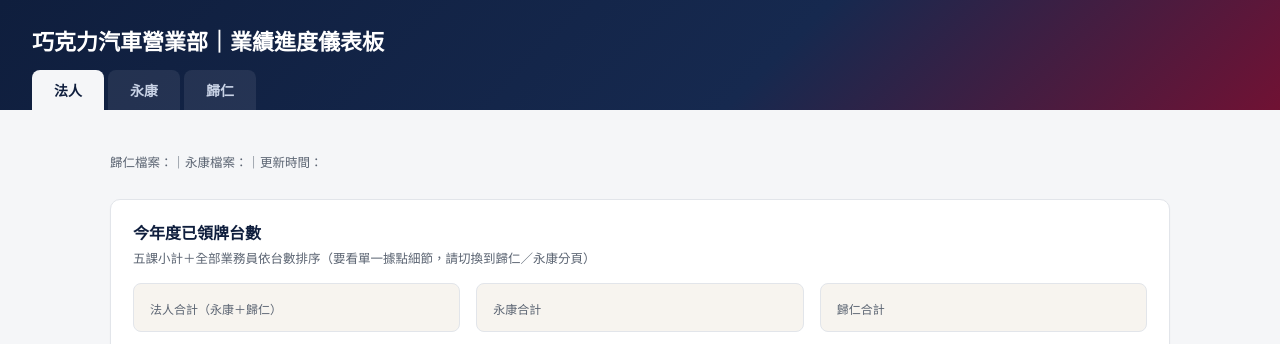
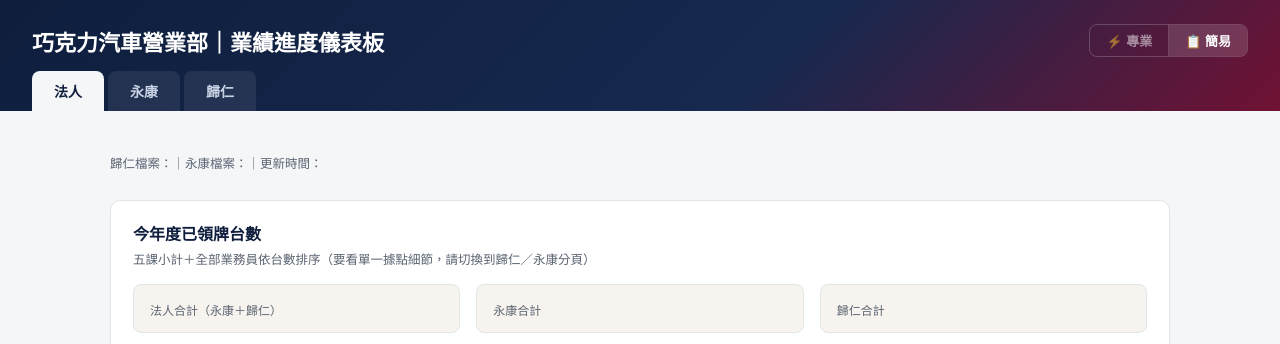
Before and after one commit to hsin0801/line-reminder-bot, a Flask app: template templates/combined_dashboard.html in a window 1280 px wide. Shown: the top 344 px of the page. Run offline with Flask 3, Linux system fonts and the light colour scheme; the template is opened without the code that fills it, so the values that code supplies are empty.

Commit message:
Add files via upload

```diff
--- a/templates/combined_dashboard.html
+++ b/templates/combined_dashboard.html
@@ -13,7 +13,15 @@
     font-family:"PingFang TC","Noto Sans TC","Microsoft JhengHei",sans-serif;}
   header{background:linear-gradient(135deg,var(--navy) 0%, var(--navy2) 60%, var(--red-dark) 130%);
     color:#fff;padding:24px 32px 0;}
-  header h1{margin:0 0 14px;font-size:22px;font-weight:700;}
+  .header-top{display:flex;justify-content:space-between;align-items:center;margin-bottom:14px;flex-wrap:wrap;gap:12px;}
+  header h1{margin:0;font-size:22px;font-weight:700;}
+
+  /* ── mode toggle ── */
+  .mode-toggle{display:flex;border:1px solid rgba(255,255,255,.2);border-radius:8px;overflow:hidden;font-size:13px;font-weight:700;flex-shrink:0;}
+  .mode-toggle a{padding:6px 16px;background:transparent;color:rgba(255,255,255,.5);text-decoration:none;border-right:1px solid rgba(255,255,255,.2);transition:.15s;}
+  .mode-toggle a:hover{background:rgba(255,255,255,.08);color:rgba(255,255,255,.8);}
+  .mode-toggle span{padding:6px 16px;background:rgba(255,255,255,.14);color:#fff;cursor:default;}
+
   .tabbar{display:flex;gap:4px;}
   .tabbtn{background:rgba(255,255,255,.08);border:none;color:#c9d3e6;padding:10px 22px;
     border-radius:8px 8px 0 0;font-size:14px;font-weight:600;cursor:pointer;font-family:inherit;}
@@ -43,7 +51,13 @@
 </head>
 <body>
 <header>
-  <h1>巧克力汽車營業部｜業績進度儀表板</h1>
+  <div class="header-top">
+    <h1>巧克力汽車營業部｜業績進度儀表板</h1>
+    <div class="mode-toggle">
+      <a href="/warroom/">⚡ 專業</a>
+      <span>📋 簡易</span>
+    </div>
+  </div>
   <div class="tabbar">
     <button class="tabbtn active" data-tab="faren">法人</button>
     <button class="tabbtn" data-tab="yongkang">永康</button>
@@ -199,10 +213,8 @@
     {% endfor %}
     </tbody>
   </table>
-  <p class="desc" style="margin-top:10px;">— 表示今年尚無此車型訂單紀錄。標示「≈」者為近似值。這份資料的每日快照剛開始累積(今天是第一天)，前面一段時間準確度會隨每天排程逐漸提升。</p>
+  <p class="desc" style="margin-top:10px;">— 表示今年尚無此車型訂單紀錄。標示「≈」者為近似值。</p>
 </div></section>
-
-
 
 </div>
 
@@ -348,8 +360,6 @@
   </table>
   <p class="desc" style="margin-top:10px;">— 表示今年尚無此車型訂單紀錄。標示「≈」者為近似值，實際訂單日期可能落在標示日期前後數天內，但不影響10天級距的顏色判斷。</p>
 </div></section>
-
-
 
 </div>
 
@@ -514,8 +524,6 @@
   <p class="desc" style="margin-top:10px;">— 表示今年尚無此車型訂單紀錄。標示「≈」者為近似值。</p>
 </div></section>
 
-
-
 </div>
 
 <footer>巧克力汽車營業部自動化儀表板 · 每日排程更新</footer>
```
Also changed, not shown: templates/warroom_dashboard.html (+18 -41 lines).
